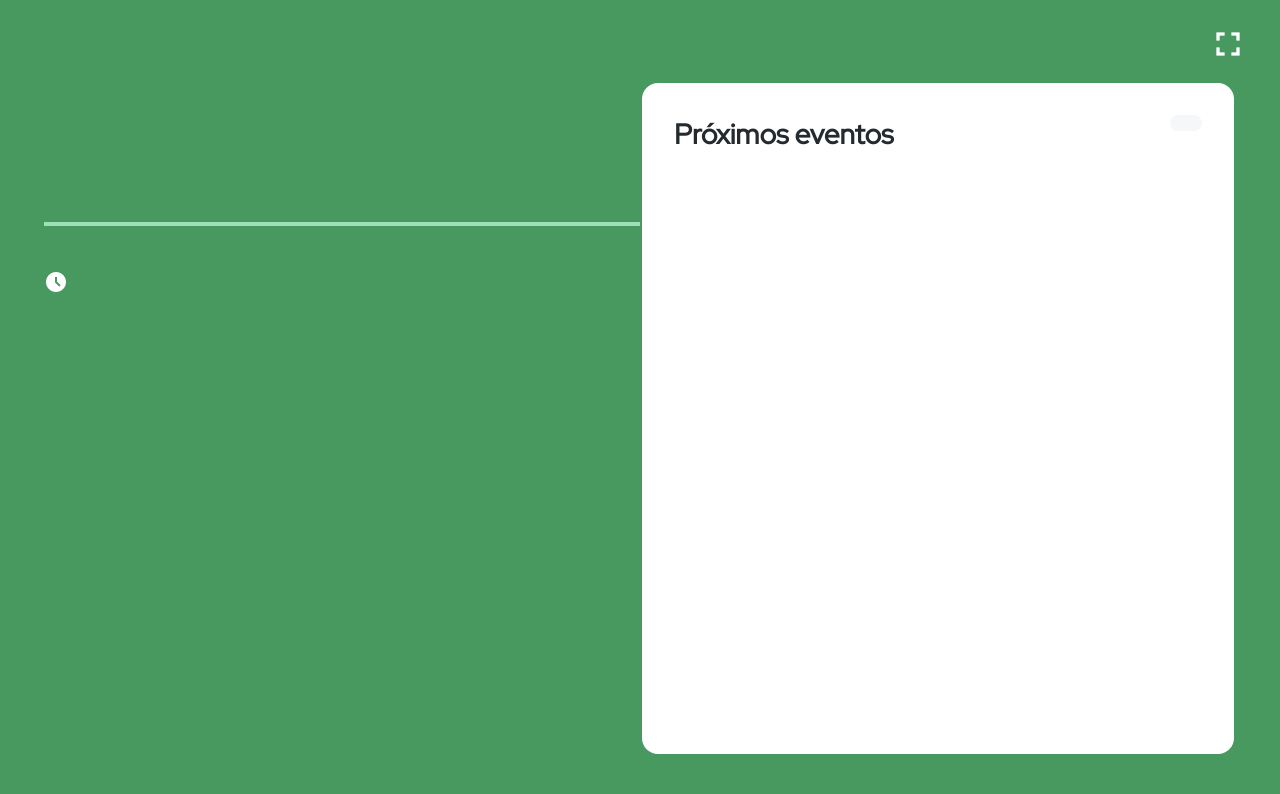
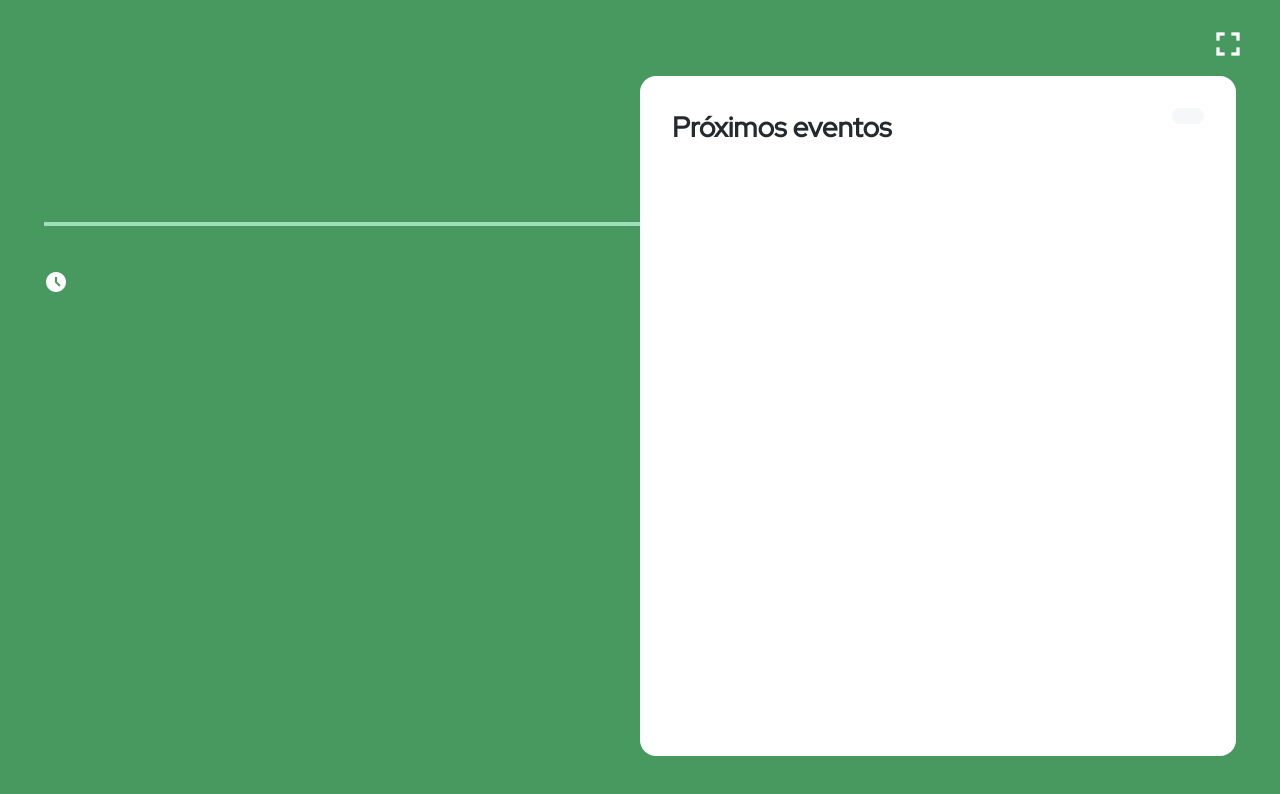
Before and after one commit to amnarciso/ez-meeting, a plain HTML site: page index.html in a window 1280 px wide. Drawn offline with nearby package versions, Linux system fonts and the light colour scheme.

Commit message:
fix: formatação

```diff
--- a/index.html
+++ b/index.html
@@ -94,6 +94,7 @@
         background-color: var(--panel-background);
         color: var(--panel-color);
         border-radius: 2vh;
+        overflow-y: scroll;
       }
 
       .panel-header {
@@ -105,7 +106,7 @@
         background-color: var(--card-background);
         border-radius: 1vh;
         color: var(--card-color);
-        margin-bottom: 1rem;
+        margin-bottom: 1vh;
         padding: 1vh 2vh;
       }
 
@@ -196,7 +197,7 @@
               <div id="roomName" class="bold">
               </div>
             </div>
-            <div style="height: 5%">
+            <div>
               <div class="detail">
                 <div id="eventGuestName"></div>
                 <div id="eventTitle"></div>
@@ -213,18 +214,16 @@
           </div>
         </div>
         <div style="width: 50%">
-          <table style="width: 100%; height: 100%">
-            <tr style="height:5%"></tr>
-            <tr>
-              <td class="panel" style="width: 50%;">
-                <div class="panel-header">
-                  <span class="bold">Pr&oacute;ximos eventos</span>
-                  <span id="date" class="card"></span>
-                </div>
-                <div id="nextEvents">  </div>
-              </td>
-            </tr>
-          </table>
+          <div class="col">
+            <div style="height:5%"></div>
+            <div class="panel" style="height:95%;">
+              <div class="panel-header">
+                <span class="bold">Pr&oacute;ximos eventos</span>
+                <span id="date" class="card"></span>
+              </div>
+              <div id="nextEvents">  </div>
+            </div>
+          </div>
         </div>
       </div>
     </div>
```
Also changed, not shown: 1 other file.
